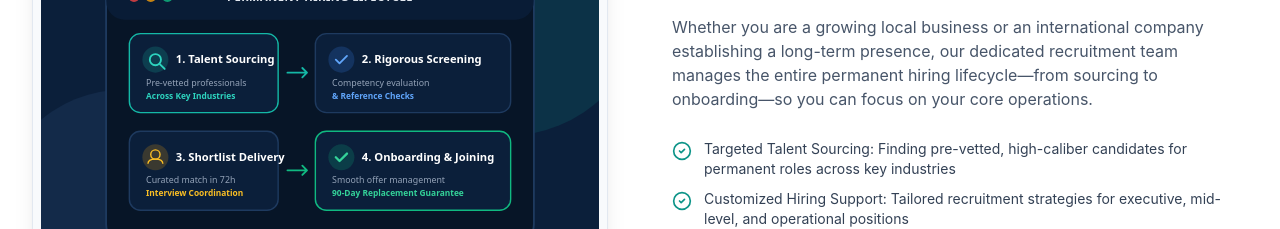
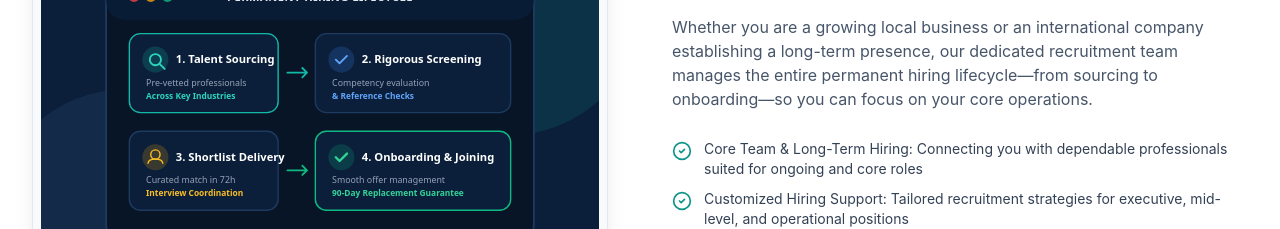
Before and after one commit to sgc1996/prime-talents-website, a Next.js app: page / in a window 1280 px wide. Shown: the part 2940-3169 px from the top of the page. Built offline with nearby package versions, Linux system fonts and the light colour scheme; no server answers.

Commit message:
feat(services): update permanent hiring point to Core Team & Long-Term Hiring

```diff
--- a/src/app/services/page.tsx
+++ b/src/app/services/page.tsx
@@ -215,7 +215,7 @@ export default function ServicesPage() {
               <div className="flex items-start gap-3">
                 <CheckCircle2 className="w-5 h-5 text-teal-500 shrink-0 mt-0.5" />
                 <span>
-                  <strong className="text-navy-950 dark:text-white">Targeted Talent Sourcing:</strong> Finding pre-vetted, high-caliber candidates for permanent roles across key industries.
+                  <strong className="text-navy-950 dark:text-white">Core Team &amp; Long-Term Hiring:</strong> Connecting you with dependable professionals suited for ongoing and core roles.
                 </span>
               </div>
               <div className="flex items-start gap-3">
--- a/src/components/sections/ServicesOverview.tsx
+++ b/src/components/sections/ServicesOverview.tsx
@@ -54,7 +54,7 @@ const MAIN_SERVICES = [
     description:
       "Whether you are a growing local business or an international company establishing a long-term presence, our dedicated recruitment team manages the entire permanent hiring lifecycle—from sourcing to onboarding—so you can focus on your core operations.",
     points: [
-      "Targeted Talent Sourcing: Finding pre-vetted, high-caliber candidates for permanent roles across key industries",
+      "Core Team & Long-Term Hiring: Connecting you with dependable professionals suited for ongoing and core roles",
       "Customized Hiring Support: Tailored recruitment strategies for executive, mid-level, and operational positions",
       "Thorough Screening & Reference Checks: Structured interviews and verified background checks before shortlisting",
       "Seamless Onboarding Coordination: Smooth offer management and joining support for a great candidate experience",
```
